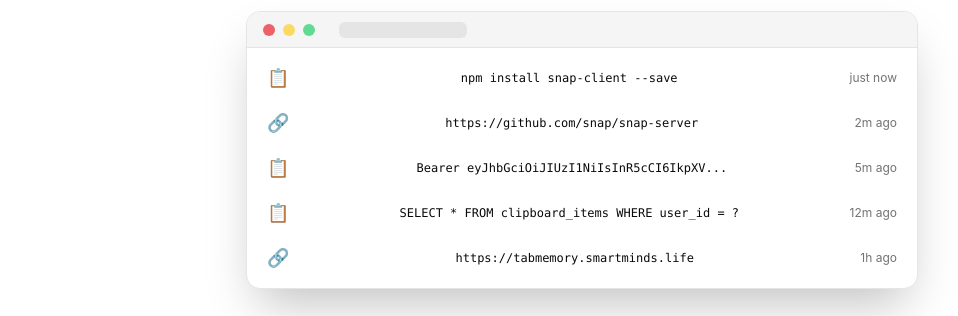
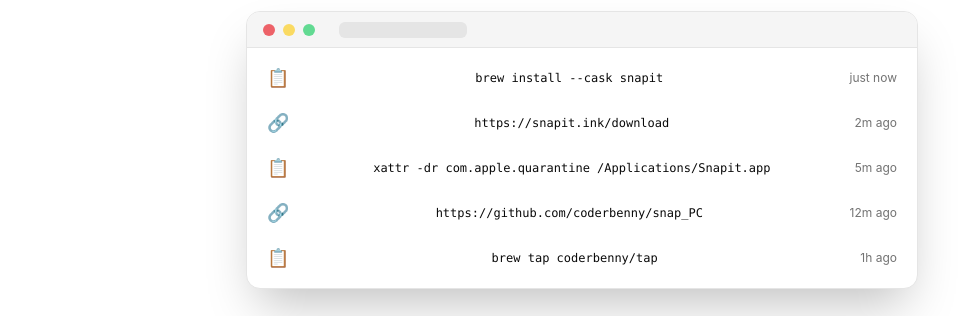
Before and after one commit to coderbenny/snap_FE, a Next.js app: page / in a window 1280 px wide. Shown: the part 633-949 px from the top of the page, without its empty margins (58-1016 px from the left). Built offline with nearby package versions, Linux system fonts and the light colour scheme; no server answers.

Commit message:
fix(hero): use Snapit-only links and macOS install commands in mockup
Replace non-Snapit URLs (github.com/snap, tabmemory.smartminds.life) and
placeholder npm command with Snapit-owned links and real Homebrew/xattr
install commands.

```diff
--- a/components/marketing/hero.jsx
+++ b/components/marketing/hero.jsx
@@ -57,19 +57,19 @@ export default function Hero() {
             {/* Mock clipboard list */}
             <div className="space-y-px p-2">
               {[
-                { type: 'text', preview: 'npm install snap-client --save', time: 'just now' },
-                { type: 'url', preview: 'https://github.com/snap/snap-server', time: '2m ago' },
+                { type: 'text', preview: 'brew install --cask snapit', time: 'just now' },
+                { type: 'url', preview: 'https://snapit.ink/download', time: '2m ago' },
                 {
                   type: 'text',
-                  preview: 'Bearer eyJhbGciOiJIUzI1NiIsInR5cCI6IkpXV...',
+                  preview: 'xattr -dr com.apple.quarantine /Applications/Snapit.app',
                   time: '5m ago',
                 },
                 {
-                  type: 'text',
-                  preview: 'SELECT * FROM clipboard_items WHERE user_id = ?',
+                  type: 'url',
+                  preview: 'https://github.com/coderbenny/snap_PC',
                   time: '12m ago',
                 },
-                { type: 'url', preview: 'https://tabmemory.smartminds.life', time: '1h ago' },
+                { type: 'text', preview: 'brew tap coderbenny/tap', time: '1h ago' },
               ].map((item, i) => (
                 <div
                   key={i}
```
